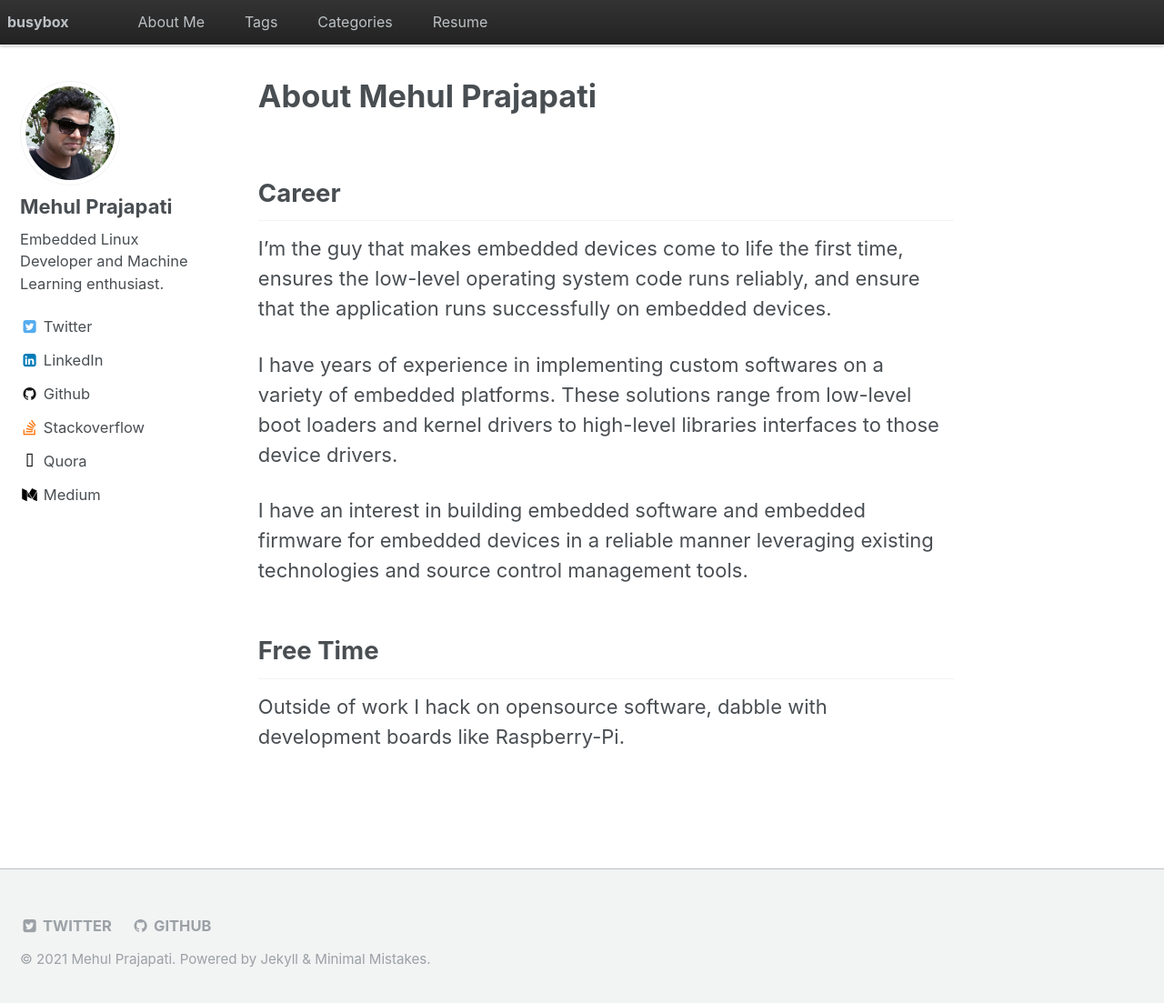
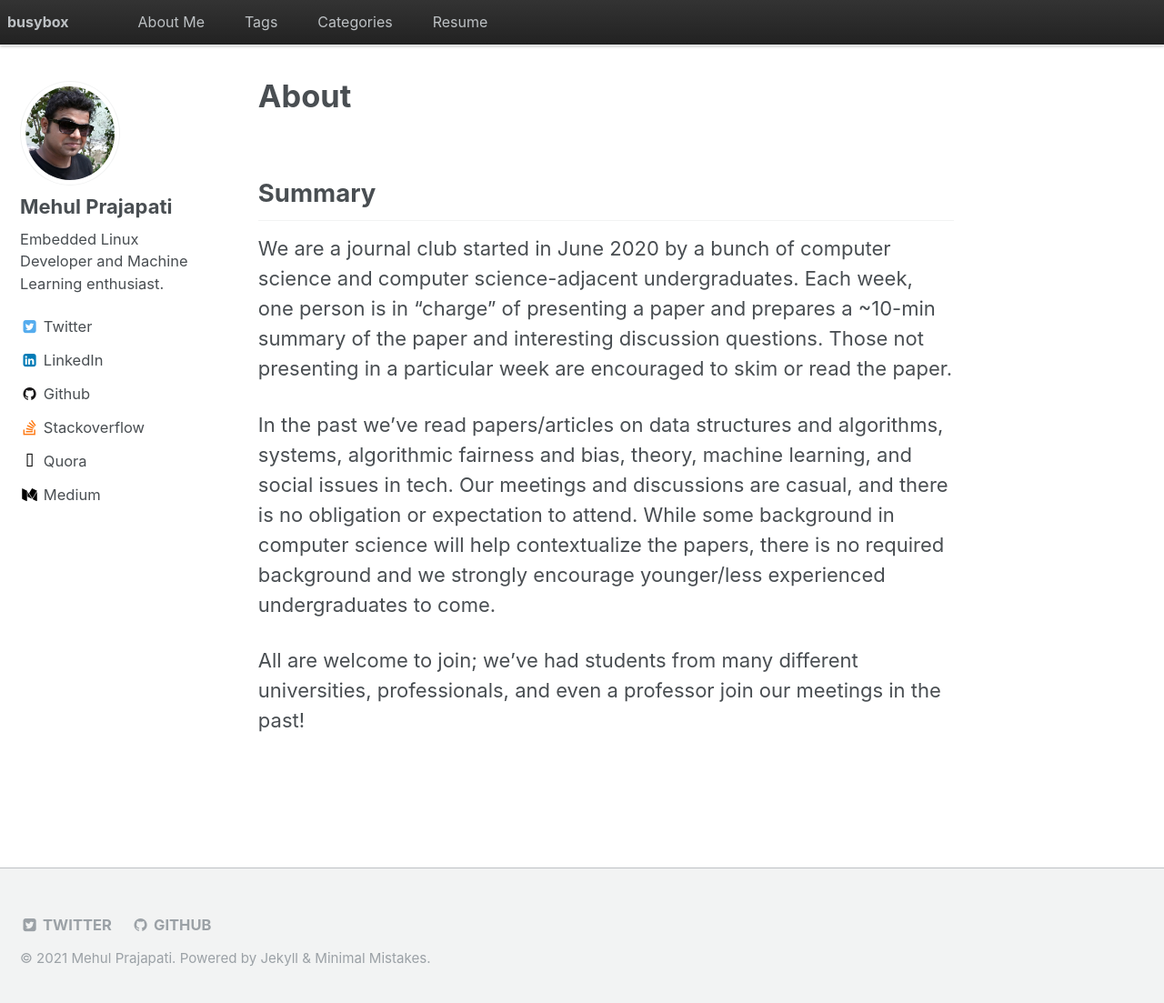
Before and after one commit to csreadinggroup/OLD-csreadinggroup.github.io, a Jekyll site: the page built from about.md, in a window 1280 px wide and 1110 px high. Shown: the top 1103 px of the window at 91% size. Built offline with Jekyll 4.4.1, drawn with Linux system fonts in a browser that asks for light colours.

Commit message:
initial commit

```diff
--- a/about.md
+++ b/about.md
@@ -1,18 +1,14 @@
 ---
 layout: single
 author_profile: true
-title: About Mehul Prajapati
+title: About
 excerpt: Quick Blurb About Kyle Manna
 ---
 {% include base_path %}
 
-## Career
+## Summary
+We are a journal club started in June 2020 by a bunch of computer science and computer science-adjacent undergraduates. Each week, one person is in "charge" of presenting a paper and prepares a ~10-min summary of the paper and interesting discussion questions.  Those not presenting in a particular week are encouraged to skim or read the paper.
 
-I'm the guy that makes embedded devices come to life the first time, ensures the low-level operating system code runs reliably, and ensure that the application runs successfully on embedded devices.
+In the past we've read papers/articles on data structures and algorithms, systems, algorithmic fairness and bias, theory, machine learning, and social issues in tech.  Our meetings and discussions are casual, and there is no obligation or expectation to attend.  While some background in computer science will help contextualize the papers, there is no required background and we strongly encourage younger/less experienced undergraduates to come.
 
-I have years of experience in implementing custom softwares on a variety of embedded platforms. These solutions range from low-level boot loaders and kernel drivers to high-level libraries interfaces to those device drivers.
-
-I have an interest in building embedded software and embedded firmware for embedded devices in a reliable manner leveraging existing technologies and source control management tools.
-
-## Free Time
-Outside of work I hack on opensource software, dabble with development boards like Raspberry-Pi.
+All are welcome to join; we've had students from many different universities, professionals, and even a professor join our meetings in the past!
```
